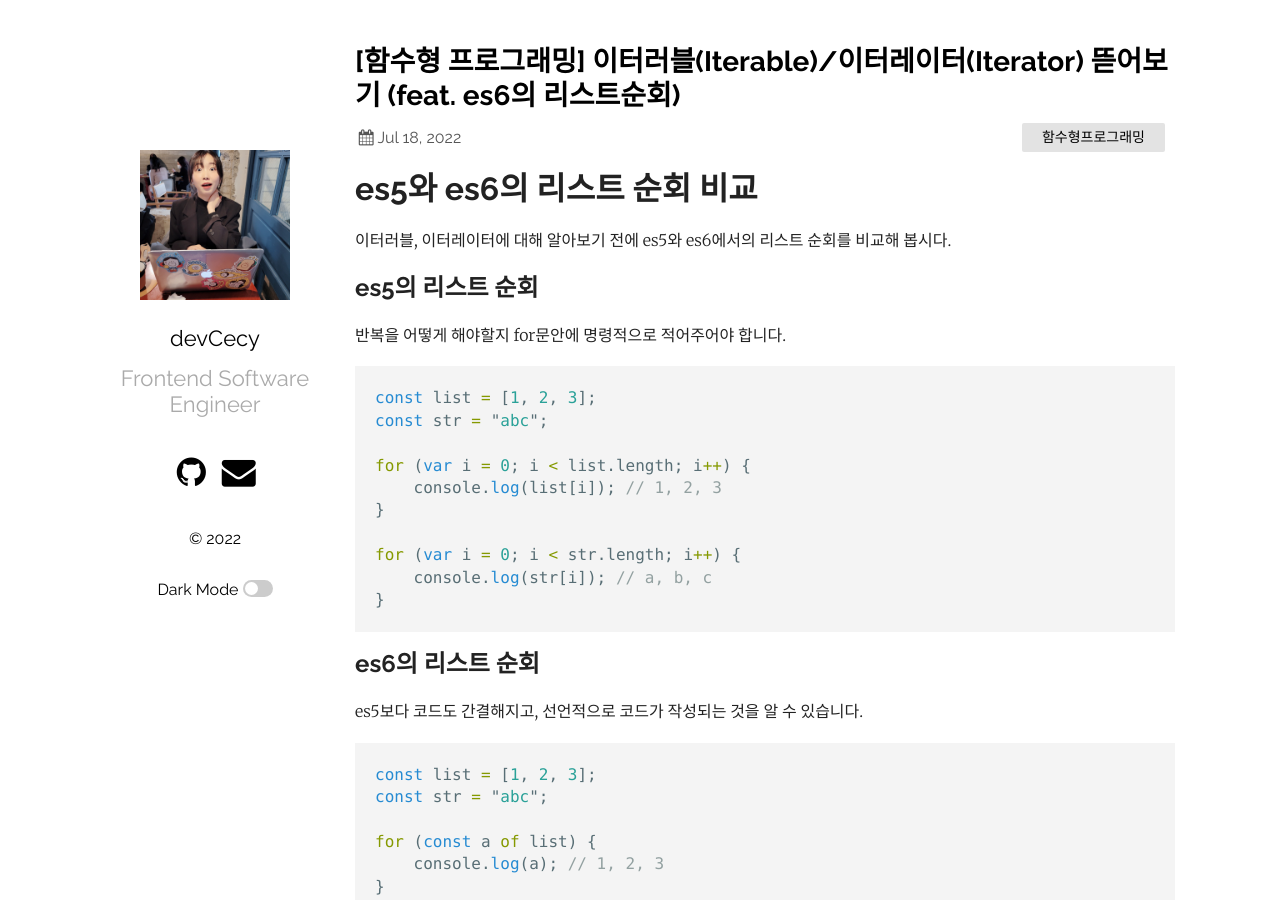
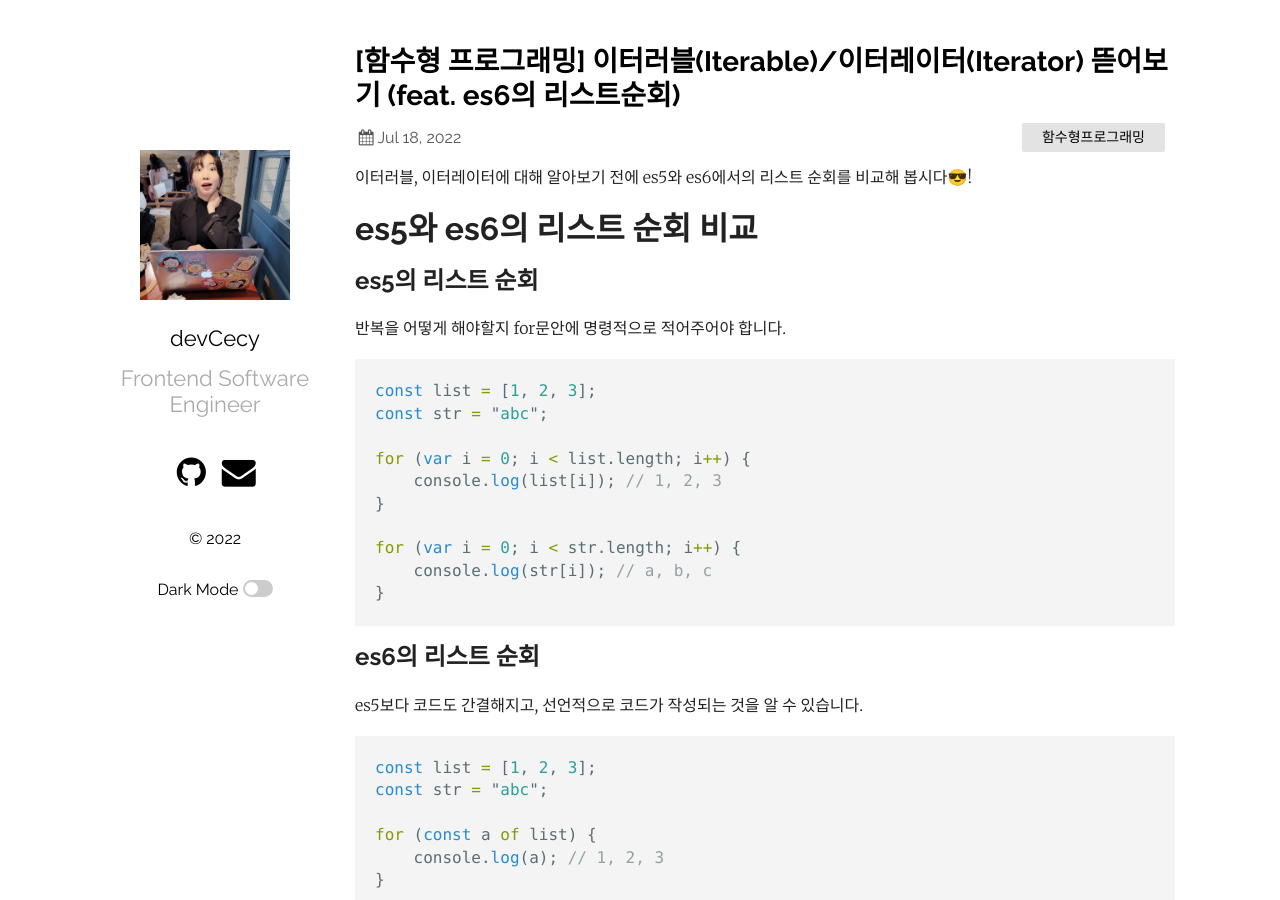
Before and after one commit to devCecy/devcecy.github.io, a Jekyll site: the page built from _posts/2022-07-18-functional-programming-2.markdown, in a window 1280 px wide and 900 px high. Built offline with Jekyll 4.4.1, drawn with Linux system fonts in a browser that asks for light colours.

```diff
--- a/_posts/2022-07-18-functional-programming-2.markdown
+++ b/_posts/2022-07-18-functional-programming-2.markdown
@@ -5,9 +5,9 @@ date: 2022-07-18 21:54:36 +0530
 categories: 함수형프로그래밍
 ---
 
+이터러블, 이터레이터에 대해 알아보기 전에 es5와 es6에서의 리스트 순회를 비교해 봅시다😎!
+
 # es5와 es6의 리스트 순회 비교
-
-이터러블, 이터레이터에 대해 알아보기 전에 es5와 es6에서의 리스트 순회를 비교해 봅시다.
 
 ## es5의 리스트 순회
 
```
